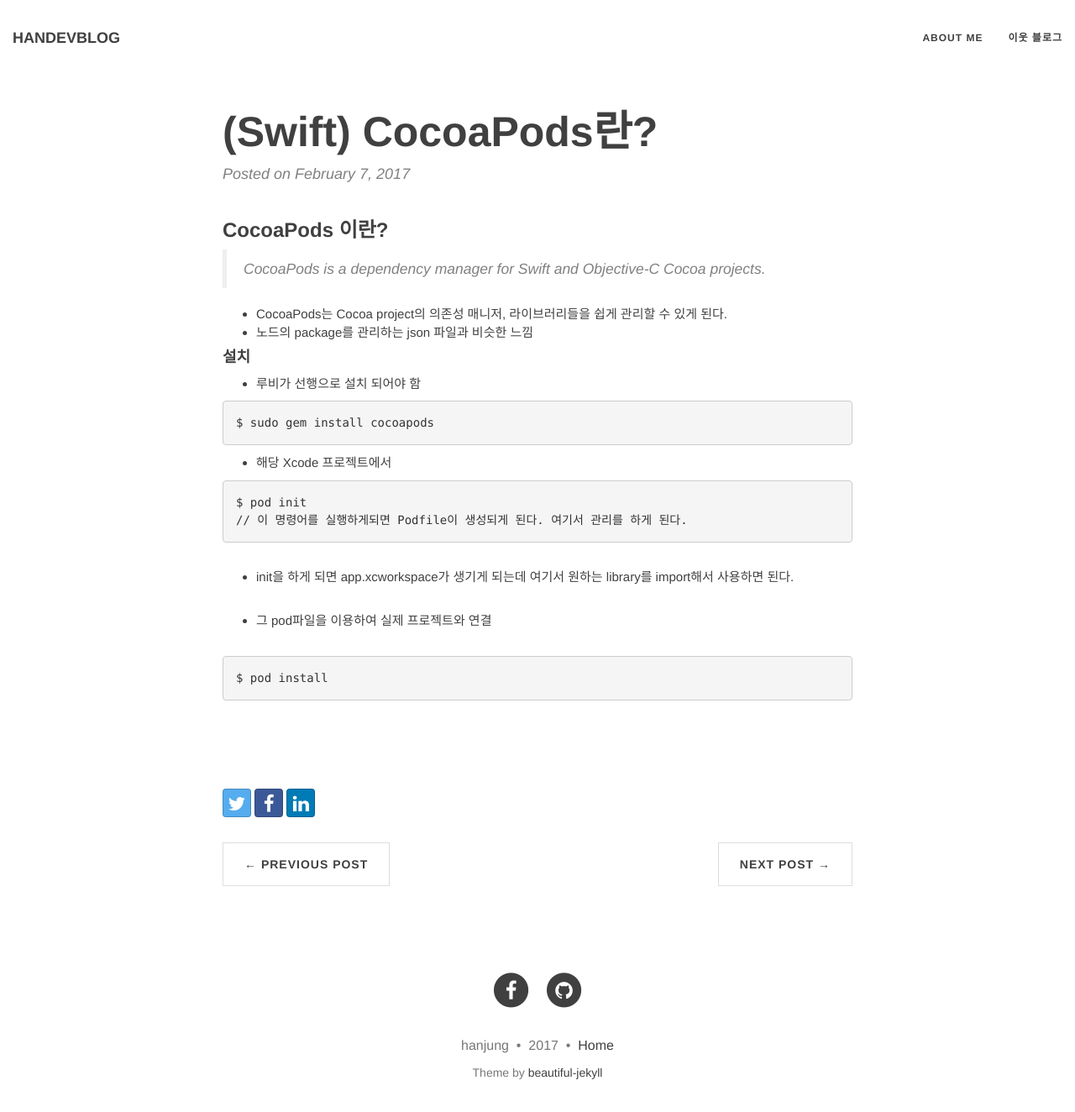
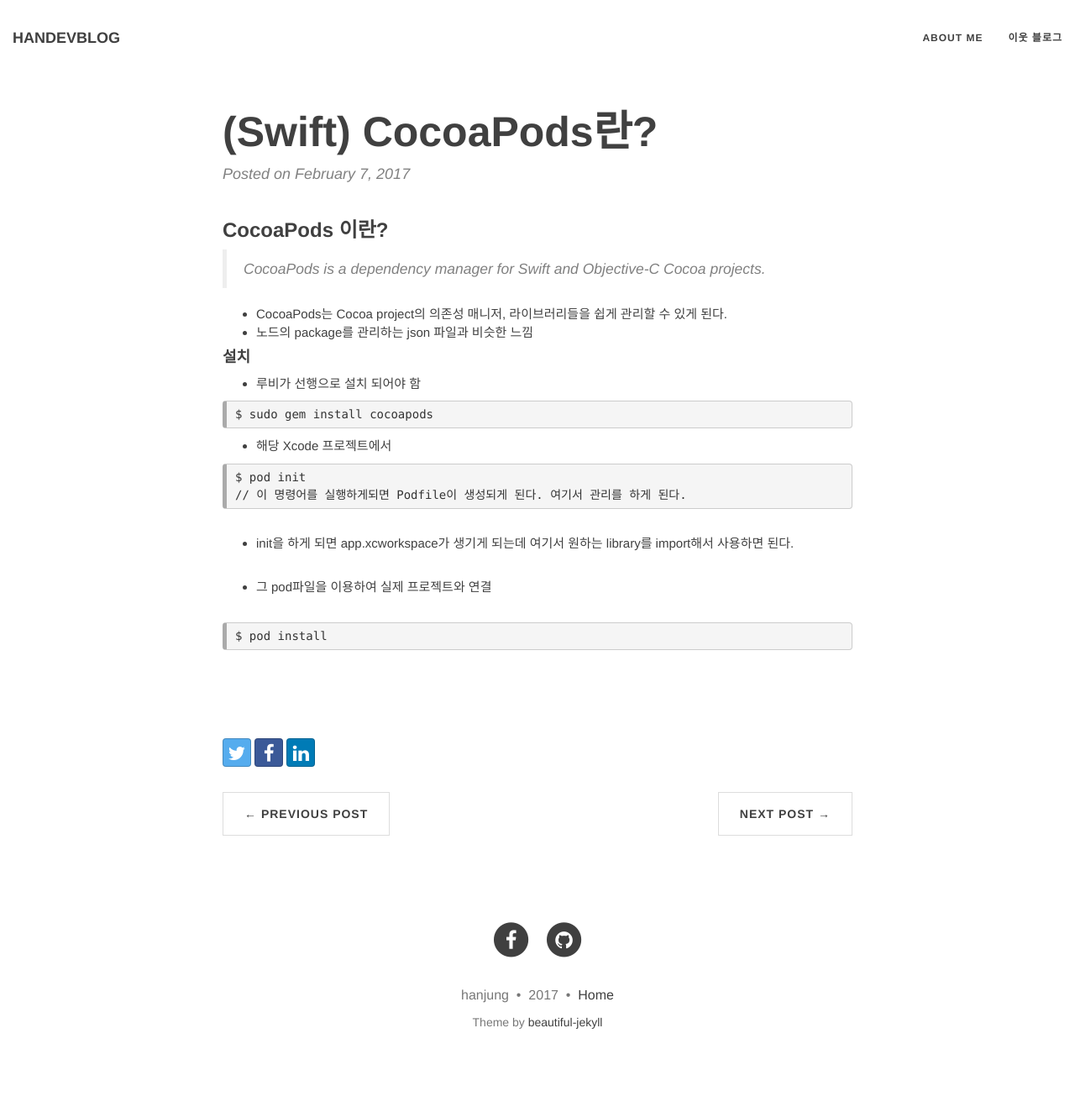
Before and after one commit to hanjungv/hanjungv.github.io, a Jekyll site: the page built from _posts/2017-02/07/2017-02-07-1_Swift_WhatisCocoaPods.markdown, in a window 1280 px wide and 1338 px high. Shown: the top 1324 px of the window at 84% size. Built offline with Jekyll 4.4.1, drawn with Linux system fonts in a browser that asks for light colours; nearby versions of some CDN libraries; comment, search, counter and statistics services are not loaded.

Commit message:
2017.11.12 code style change finished

```diff
--- a/css/main.css
+++ b/css/main.css
@@ -737,7 +737,8 @@
 }
 
 .highlight>pre {
-    padding: 15px;
+    padding: 5px 10px;
+    border-left: 5px solid #aaa;
 }
 
 td.code pre {
```
